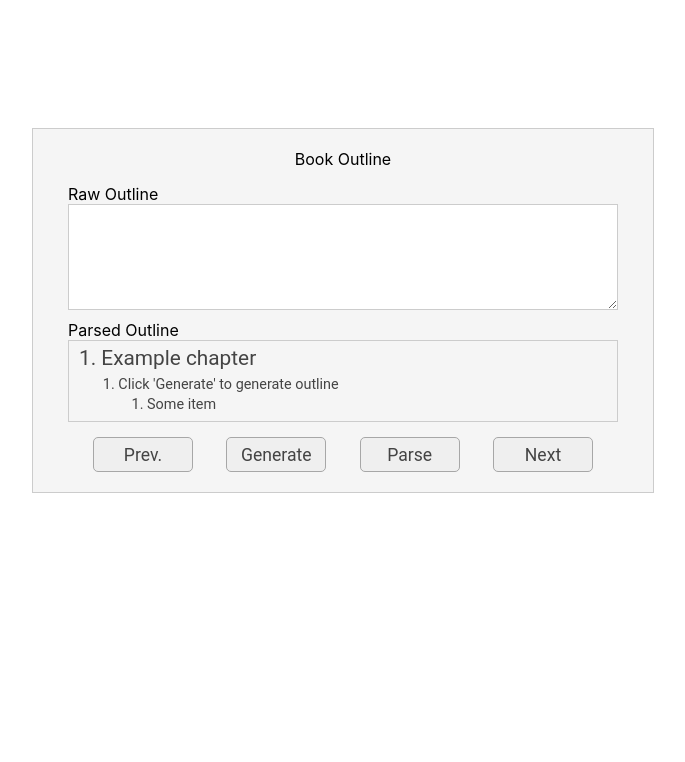
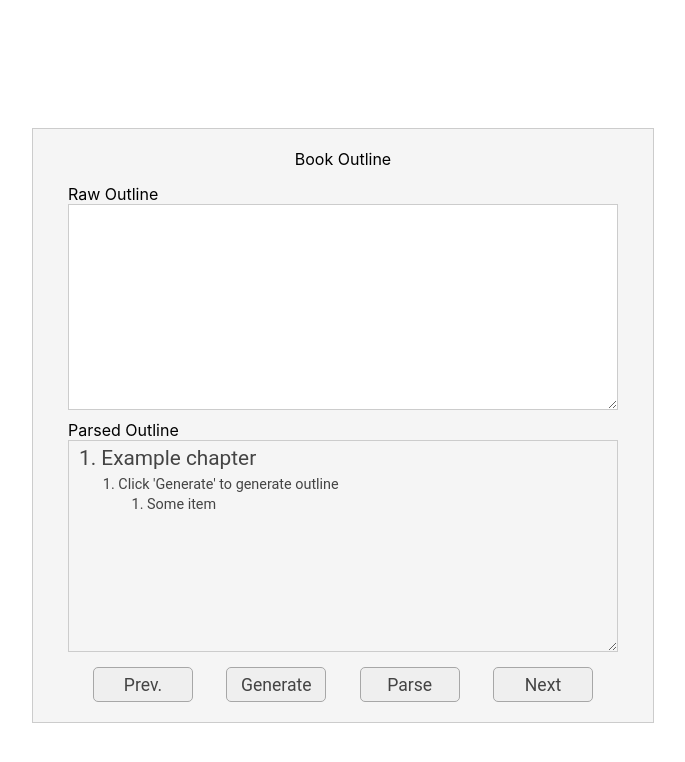
Before and after one commit to emilamaj/bookwriter, a React (Create React App) app: page / in a window 1280 px wide. Both pictures are taken after a click on the button "Outline". Shown: the top 762 px of the page, without its empty margins (297-982 px from the left). Built offline with nearby package versions, Linux system fonts and the light colour scheme.

Commit message:
Bug fixes, esthetic changes

```diff
--- a/src/App.js
+++ b/src/App.js
@@ -56,6 +56,8 @@ function App() {
 			});
 		});
 		let result = await resultPromise;
+		// Remove all the lines before and including "# Outline"
+		result = result.split("# Outline")[1];
 		console.log("Raw outline: ", result)
 		setBook({
 			...book,
@@ -93,9 +95,8 @@ function App() {
 		prompt += `The result should be formatted as follows:\n`;
 		prompt += `-Introductory point\n`;
 		prompt += `-Explanation of the point\n`;
-		prompt += `-Another detailed point\n`;
+		prompt += `-Another point\n`;
 		prompt += `...\n`;
-		prompt += `-Last point of the subsection\n`;
 
 		console.log("Prompt: ", prompt)
 		setBook({
--- a/src/ContentGeneration.css
+++ b/src/ContentGeneration.css
@@ -85,45 +85,60 @@
 
 .container-parts {
     width: 100%;
+    max-width: 480px;
     display: flex;
     justify-content: center;
     align-items: left;
     flex-direction: column;
     margin: 5px;
+    overflow: auto;
 }
 
 .input-content {
     width: 100%;
-    min-height: 100px;
+    min-height: 300px;
     resize: vertical;
     margin: 5px;
 }
 
 .label-item {
+    font-size: 0.9em;
+    height: 20px;
+    padding: 0;
+    margin: 0;
+    /* Set the font color to grey */
+    color: #444444;
+    font-family: 'Roboto', sans-serif;
+    /* translate right by 2 levels */
+    transform: translate(4em, 0);
     cursor: pointer;
 }
 
 .container-part-single {
     width: 100%;
-    display: flex;
+    /* display: flex;
     justify-content: flex-start;
     align-items: left;
-    flex-direction: row;
+    flex-direction: row; */
+    /* Don't wrap */
+    white-space: nowrap;
+    margin: 2px;
 }
 
 .button-part-delete {
     display: inline-block;
-    width: 20px;
+    width:  20px;
     height: 20px;
-    border-radius: 5px;
+    /* border-radius: 5px; */
     border: thin solid #a7a7a7;
     background-color: #f5f5f5;
     font-family: 'Roboto', sans-serif;
     cursor: pointer;
-    margin: 5px;
+    margin: 3px;
     padding: 0;
     font-size: 1em;
     color: #444444;
+
 }
 
 .label-part {
@@ -134,7 +149,7 @@
     font-family: 'Roboto', sans-serif;
     margin: 1px;
     padding: 0;
-    word-wrap: none;
+    /* word-wrap: none; */
 }
 
 .label-selected {
--- a/src/ContentGeneration.js
+++ b/src/ContentGeneration.js
@@ -35,7 +35,7 @@ const ContentGenerationView = ({bookData, selectItem, selectPart, deletePart, ge
 
                 <div className="container-content-generation">
                     <div className="container-gen">
-                        <button className="button-content" type="button" onClick={genParts}>Parts</button>
+                        <button className={"button-content" + (bookData.isGenParts ? " button-waiting":"")} type="button" disabled={bookData.isGenParts} onClick={genParts}>{bookData.isGenParts ? "Generating...":"Parts"}</button>
                         <div className="container-parts">
                             {
                                 (bookData.selectedChapter!=null) && (bookData.selectedSection!=null) && (bookData.selectedItem!=null) ?
--- a/src/Description.js
+++ b/src/Description.js
@@ -5,7 +5,7 @@ import "./Description.css";
 const DescriptionView = ({ bookInfo, handleChange, nextStep }) => {
   return (
     <div className="container-form">
-        <p className="form-title">Book Title and Description</p>
+        <p className="form-title">BookWriter</p>
         <div className="form-element">
             <label className="label-input" >Title</label>
             <input className="input-single" type="text" name="title" value={bookInfo.title} onChange={handleChange} />
--- a/src/Outline.css
+++ b/src/Outline.css
@@ -33,18 +33,23 @@
 
 .input-outline {
     font-size: 1em;
-    min-height: 100px;
+    min-height: 200px;
     padding-left: 5px;
     /* Set the font color to grey */
     color: #444444;
     font-family: 'Roboto', sans-serif;
     border: thin solid #ccc;
+    resize: vertical;
+    /* Disable line wrapping for the textarea */
+    white-space: pre;
+    overflow-wrap: normal;
+    overflow-x: scroll;
 }
 
 .container-outline-parsed {
     width: 100%;
     max-width: 550px;
-    height: auto;
+    min-height: 200px;
     display: flex;
     justify-content: center;
     align-items: left;
@@ -55,6 +60,10 @@
 .container-outline-labels {
     padding: 5px;
     border: thin solid #ccc;
+    min-height: 200px;
+    max-height: 500px;
+    resize: vertical;
+    overflow: auto;
 }
 
 .label-chapter {
@@ -79,7 +88,7 @@
     transform: translate(2em, 0);
 }
 
-.label-item {
+.label-item-outline {
     font-size: 0.9em;
     height: 20px;
     padding: 0;
--- a/src/Outline.js
+++ b/src/Outline.js
@@ -24,7 +24,7 @@ const OutlineView = ({bookData, genOutline, changeOutline, parseOutline, previou
                                     <p className="label-section">{jindex+1}. {sect}</p>
                                     {bookData.items[index][jindex].map((item, kindex) => (
                                         <div key={kindex}>
-                                            <p className="label-item">{kindex+1}. {item}</p>
+                                            <p className="label-item-outline">{kindex+1}. {item}</p>
                                         </div>
                                     ))}
                                 </div>
```
